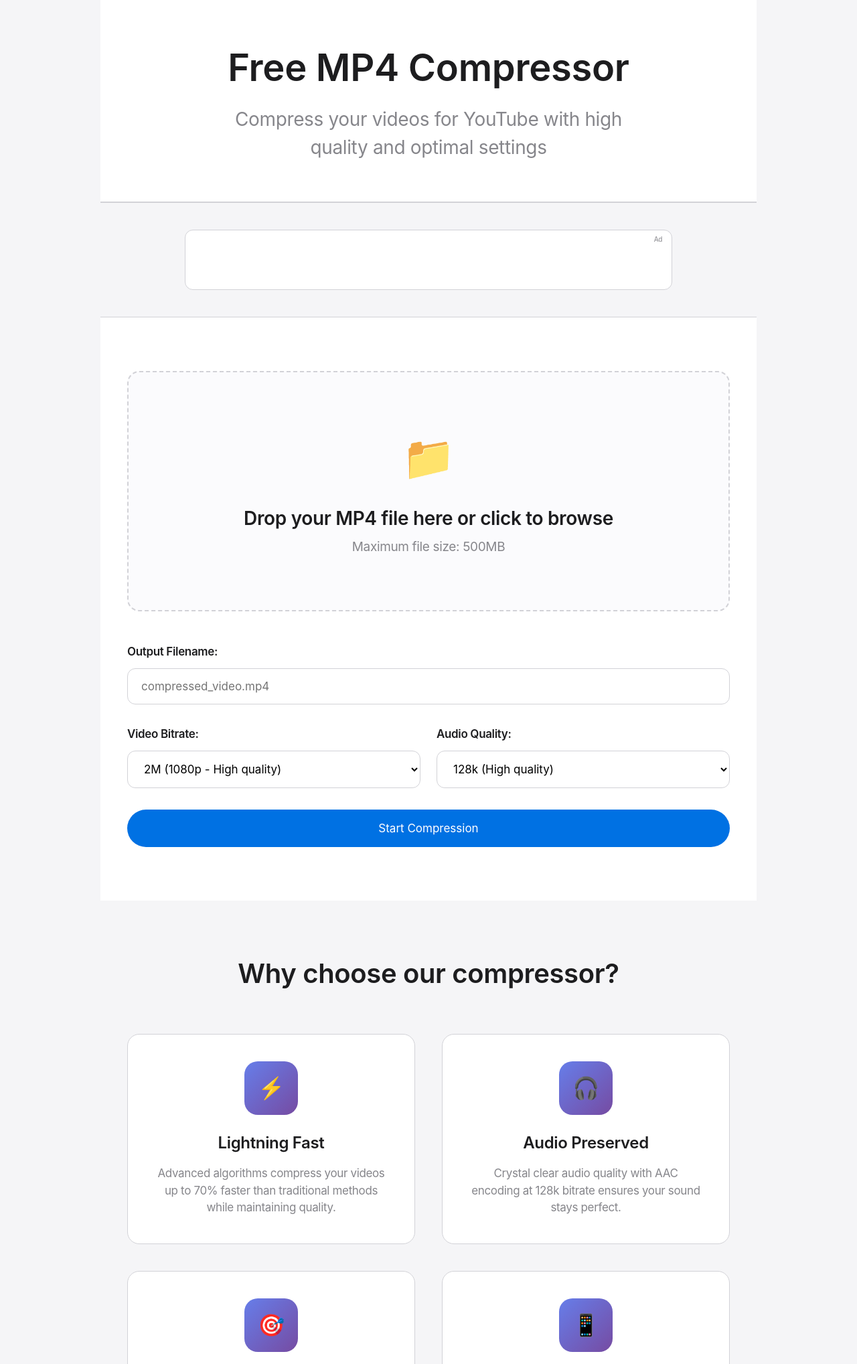
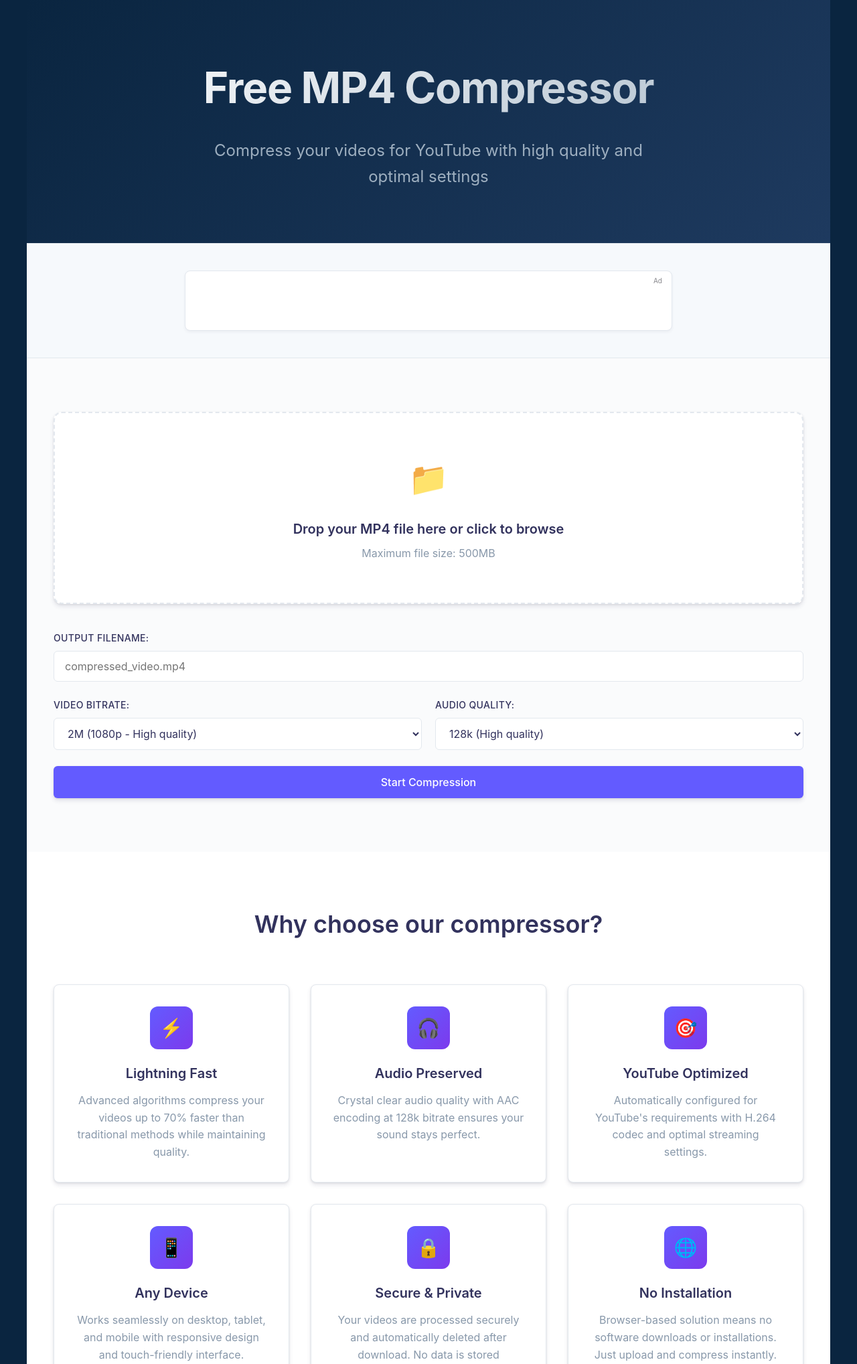
Before and after one commit to damer179/VideoShrink, a Flask app: page / in a window 1280 px wide. Shown: the top 2037 px of the page at 67% size. Run offline with Flask 3, Linux system fonts and the light colour scheme; some libraries are stand-ins or nearby versions.

Commit message:
Ready for Deployment

```diff
--- a/templates/index.html
+++ b/templates/index.html
@@ -8,144 +8,157 @@
         * { margin: 0; padding: 0; box-sizing: border-box; }
 
         body {
-            font-family: -apple-system, BlinkMacSystemFont, 'Segoe UI', Roboto, Helvetica, Arial, sans-serif;
-            background: #f5f5f7;
+            font-family: -apple-system, BlinkMacSystemFont, 'Segoe UI', 'Roboto', 'Oxygen', 'Ubuntu', 'Cantarell', sans-serif;
+            background: #0a2540;
             min-height: 100vh;
-            line-height: 1.47059;
+            line-height: 1.6;
             font-weight: 400;
-            letter-spacing: -0.022em;
+            color: #425466;
         }
 
         .container {
-            max-width: 980px;
+            max-width: 1200px;
             margin: 0 auto;
             background: #fff;
             min-height: 100vh;
         }
 
         .header {
-            background: #fff;
-            color: #1d1d1f;
-            padding: 60px 40px;
+            background: linear-gradient(135deg, #0a2540 0%, #1e3a5f 100%);
+            color: #fff;
+            padding: 80px 40px;
             text-align: center;
-            border-bottom: 1px solid #d2d2d7;
         }
 
         .header h1 {
-            font-size: 56px;
-            font-weight: 600;
-            margin-bottom: 16px;
-            letter-spacing: -0.005em;
+            font-size: 64px;
+            font-weight: 700;
+            margin-bottom: 24px;
+            letter-spacing: -0.02em;
+            background: linear-gradient(135deg, #fff 0%, #adbdcc 100%);
+            -webkit-background-clip: text;
+            -webkit-text-fill-color: transparent;
+            background-clip: text;
         }
 
         .header p {
-            font-size: 28px;
+            font-size: 24px;
             font-weight: 400;
-            color: #86868b;
-            max-width: 600px;
+            color: #adbdcc;
+            max-width: 700px;
             margin: 0 auto;
+            opacity: 0.9;
         }
 
         .form-section {
             padding: 80px 40px;
+            background: #fafbfc;
         }
 
         .upload-area {
-            border: 2px dashed #d2d2d7;
-            border-radius: 18px;
-            padding: 80px 40px;
+            border: 2px dashed #e3e8ee;
+            border-radius: 12px;
+            padding: 60px 40px;
             text-align: center;
-            margin-bottom: 48px;
-            transition: all 0.3s cubic-bezier(0.4, 0, 0.6, 1);
+            margin-bottom: 40px;
+            transition: all 0.2s ease;
             cursor: pointer;
-            background: #fbfbfd;
+            background: #fff;
+            box-shadow: 0 4px 6px rgba(50, 50, 93, 0.11), 0 1px 3px rgba(0, 0, 0, 0.08);
         }
 
         .upload-area:hover {
-            border-color: #0071e3;
-            background: #f5f5f7;
+            border-color: #635bff;
+            background: #fafbfc;
+            transform: translateY(-2px);
+            box-shadow: 0 7px 14px rgba(50, 50, 93, 0.1), 0 3px 6px rgba(0, 0, 0, 0.08);
         }
 
         .upload-area.dragover {
-            border-color: #0071e3;
-            background: #e8f4fd;
+            border-color: #635bff;
+            background: #f6f9fc;
         }
 
         .upload-icon {
-            font-size: 64px;
-            color: #86868b;
-            margin-bottom: 24px;
+            font-size: 48px;
+            color: #8898aa;
+            margin-bottom: 20px;
         }
 
         .upload-area h3 {
-            font-size: 28px;
+            font-size: 20px;
             font-weight: 600;
-            color: #1d1d1f;
+            color: #32325d;
             margin-bottom: 8px;
         }
 
         .upload-area p {
-            font-size: 19px;
-            color: #86868b;
+            font-size: 16px;
+            color: #8898aa;
         }
 
         .form-group {
-            margin-bottom: 32px;
+            margin-bottom: 24px;
         }
 
         .form-group label {
             display: block;
-            margin-bottom: 12px;
-            font-size: 17px;
-            font-weight: 600;
-            color: #1d1d1f;
+            margin-bottom: 8px;
+            font-size: 14px;
+            font-weight: 500;
+            color: #32325d;
+            text-transform: uppercase;
+            letter-spacing: 0.025em;
         }
 
         .form-group input, .form-group select {
             width: 100%;
-            padding: 16px 20px;
-            border: 1px solid #d2d2d7;
-            border-radius: 12px;
-            font-size: 17px;
+            padding: 12px 16px;
+            border: 1px solid #e3e8ee;
+            border-radius: 6px;
+            font-size: 16px;
             font-family: inherit;
             background: #fff;
-            transition: all 0.3s cubic-bezier(0.4, 0, 0.6, 1);
+            transition: all 0.15s ease;
+            color: #32325d;
         }
 
         .form-group input:focus, .form-group select:focus {
             outline: none;
-            border-color: #0071e3;
-            box-shadow: 0 0 0 4px rgba(0, 113, 227, 0.1);
+            border-color: #635bff;
+            box-shadow: 0 0 0 3px rgba(99, 91, 255, 0.1);
         }
 
         .form-row {
             display: grid;
             grid-template-columns: 1fr 1fr;
-            gap: 24px;
+            gap: 20px;
         }
 
         .btn {
-            background: #0071e3;
+            background: #635bff;
             color: #fff;
             border: none;
-            padding: 16px 32px;
-            border-radius: 980px;
-            font-size: 17px;
-            font-weight: 400;
+            padding: 14px 24px;
+            border-radius: 6px;
+            font-size: 16px;
+            font-weight: 500;
             font-family: inherit;
             cursor: pointer;
-            transition: all 0.3s cubic-bezier(0.4, 0, 0.6, 1);
+            transition: all 0.15s ease;
             width: 100%;
-            min-height: 56px;
+            min-height: 48px;
+            box-shadow: 0 4px 6px rgba(50, 50, 93, 0.11), 0 1px 3px rgba(0, 0, 0, 0.08);
         }
 
         .btn:hover {
-            background: #0077ed;
+            background: #5469d4;
             transform: translateY(-1px);
+            box-shadow: 0 7px 14px rgba(50, 50, 93, 0.1), 0 3px 6px rgba(0, 0, 0, 0.08);
         }
 
         .btn:disabled {
-            opacity: 0.32;
+            opacity: 0.5;
             cursor: not-allowed;
             transform: none;
         }
@@ -153,103 +166,106 @@
         .progress-section {
             display: none;
             padding: 80px 40px;
-            background: #f5f5f7;
+            background: #fafbfc;
             text-align: center;
         }
 
         .progress-section h3 {
-            font-size: 32px;
+            font-size: 28px;
             font-weight: 600;
-            color: #1d1d1f;
-            margin-bottom: 32px;
+            color: #32325d;
+            margin-bottom: 24px;
         }
 
         .progress-bar {
             width: 100%;
-            height: 8px;
-            background: #d2d2d7;
-            border-radius: 4px;
+            height: 6px;
+            background: #e3e8ee;
+            border-radius: 3px;
             overflow: hidden;
-            margin: 32px 0;
+            margin: 24px 0;
         }
 
         .progress-fill {
             height: 100%;
-            background: #0071e3;
+            background: linear-gradient(90deg, #635bff 0%, #7c3aed 100%);
             width: 0%;
-            transition: width 0.5s cubic-bezier(0.4, 0, 0.6, 1);
+            transition: width 0.3s ease;
         }
 
         .progress-section p {
-            font-size: 19px;
-            color: #86868b;
+            font-size: 16px;
+            color: #8898aa;
             margin: 8px 0;
         }
 
         .result-section {
             display: none;
             padding: 80px 40px;
-            background: #f5f5f7;
+            background: #fafbfc;
             text-align: center;
         }
 
         .result-section h3 {
-            font-size: 32px;
+            font-size: 28px;
             font-weight: 600;
-            color: #1d1d1f;
-            margin-bottom: 48px;
+            color: #32325d;
+            margin-bottom: 40px;
         }
 
         .result-stats {
             display: grid;
             grid-template-columns: repeat(auto-fit, minmax(200px, 1fr));
-            gap: 24px;
-            margin: 48px 0;
+            gap: 20px;
+            margin: 40px 0;
         }
 
         .stat-card {
             background: #fff;
-            padding: 32px 24px;
-            border-radius: 18px;
-            border: 1px solid #d2d2d7;
+            padding: 24px 20px;
+            border-radius: 8px;
+            border: 1px solid #e3e8ee;
+            box-shadow: 0 2px 4px rgba(50, 50, 93, 0.06);
         }
 
         .stat-value {
-            font-size: 28px;
+            font-size: 24px;
             font-weight: 600;
-            color: #1d1d1f;
+            color: #32325d;
             margin-bottom: 8px;
         }
 
         .stat-label {
-            font-size: 17px;
-            color: #86868b;
+            font-size: 14px;
+            color: #8898aa;
+            text-transform: uppercase;
+            letter-spacing: 0.025em;
         }
 
         .download-btn {
-            background: #34c759;
-            margin-top: 32px;
+            background: #00d924;
+            margin-top: 24px;
         }
 
         .download-btn:hover {
-            background: #30d158;
+            background: #00c221;
         }
 
         .secondary-btn {
-            background: #8e8e93;
-            margin-top: 16px;
+            background: #8898aa;
+            margin-top: 12px;
         }
 
         .secondary-btn:hover {
-            background: #98989d;
+            background: #7a8a9a;
         }
 
         .ad-section {
-            background: #f5f5f7;
+            background: #f6f9fc;
             padding: 40px;
             text-align: center;
-            border-top: 1px solid #d2d2d7;
-            border-bottom: 1px solid #d2d2d7;
+            border-top: 1px solid #e3e8ee;
+            border-bottom: 1px solid #e3e8ee;
         }
 
         .ad-container {
@@ -257,13 +273,14 @@
             margin: 0 auto;
             min-height: 90px;
             background: #fff;
-            border: 1px solid #d2d2d7;
-            border-radius: 12px;
+            border: 1px solid #e3e8ee;
+            border-radius: 8px;
             display: flex;
             align-items: center;
             justify-content: center;
             position: relative;
             overflow: hidden;
+            box-shadow: 0 2px 4px rgba(50, 50, 93, 0.06);
         }
 
         .ad-placeholder {
@@ -318,61 +335,68 @@
 
 
         .features-section {
-            background: #f5f5f7;
+            background: #fff;
             padding: 80px 40px;
         }
 
         .features-container {
-            max-width: 980px;
+            max-width: 1200px;
             margin: 0 auto;
         }
 
         .features-title {
-            font-size: 40px;
+            font-size: 36px;
             font-weight: 600;
             text-align: center;
-            color: #1d1d1f;
+            color: #32325d;
             margin-bottom: 60px;
         }
 
         .features-grid {
             display: grid;
-            grid-template-columns: repeat(auto-fit, minmax(300px, 1fr));
-            gap: 40px;
+            grid-template-columns: repeat(auto-fit, minmax(320px, 1fr));
+            gap: 32px;
         }
 
         .feature-card {
             background: #fff;
-            border-radius: 18px;
-            padding: 40px;
+            border-radius: 8px;
+            padding: 32px;
             text-align: center;
-            border: 1px solid #d2d2d7;
+            border: 1px solid #e3e8ee;
+            box-shadow: 0 4px 6px rgba(50, 50, 93, 0.11), 0 1px 3px rgba(0, 0, 0, 0.08);
+            transition: all 0.15s ease;
+        }
+
+        .feature-card:hover {
+            transform: translateY(-4px);
+            box-shadow: 0 7px 14px rgba(50, 50, 93, 0.1), 0 3px 6px rgba(0, 0, 0, 0.08);
         }
 
         .feature-icon {
-            width: 80px;
-            height: 80px;
-            background: linear-gradient(135deg, #667eea 0%, #764ba2 100%);
-            border-radius: 20px;
+            width: 64px;
+            height: 64px;
+            background: linear-gradient(135deg, #635bff 0%, #7c3aed 100%);
+            border-radius: 12px;
             display: flex;
             align-items: center;
             justify-content: center;
-            font-size: 32px;
-            margin: 0 auto 24px;
+            font-size: 28px;
+            margin: 0 auto 20px;
             color: white;
         }
 
         .feature-title {
-            font-size: 24px;
+            font-size: 20px;
             font-weight: 600;
-            color: #1d1d1f;
-            margin-bottom: 16px;
+            color: #32325d;
+            margin-bottom: 12px;
         }
 
         .feature-description {
-            font-size: 17px;
-            color: #86868b;
-            line-height: 1.5;
+            font-size: 16px;
+            color: #8898aa;
+            line-height: 1.6;
         }
 
         @media (max-width: 768px) {
@@ -385,11 +409,11 @@
             }
 
             .header h1 {
-                font-size: 40px;
+                font-size: 48px;
             }
 
             .header p {
-                font-size: 21px;
+                font-size: 20px;
             }
 
             .form-section, .progress-section, .result-section {
```
